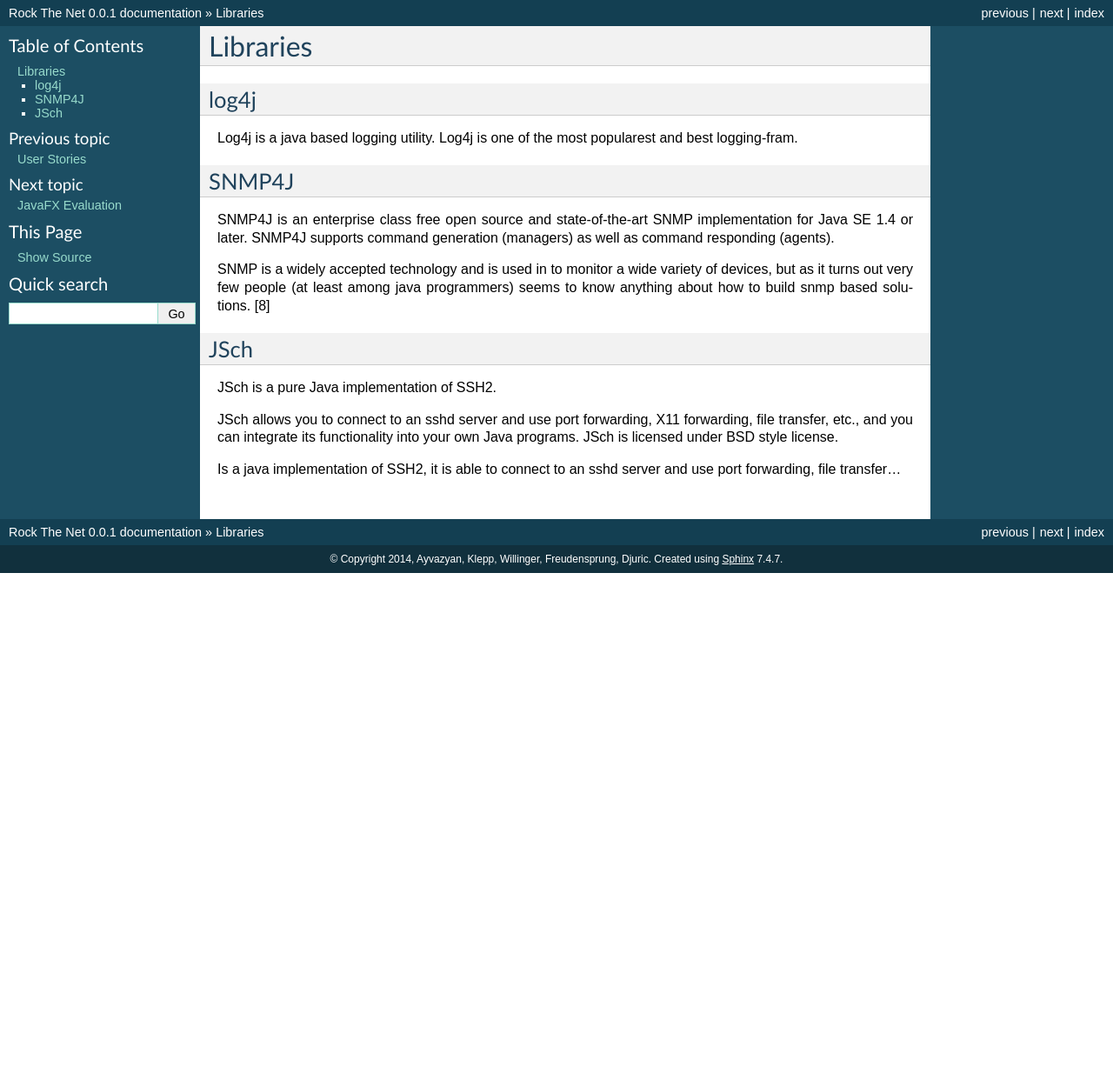
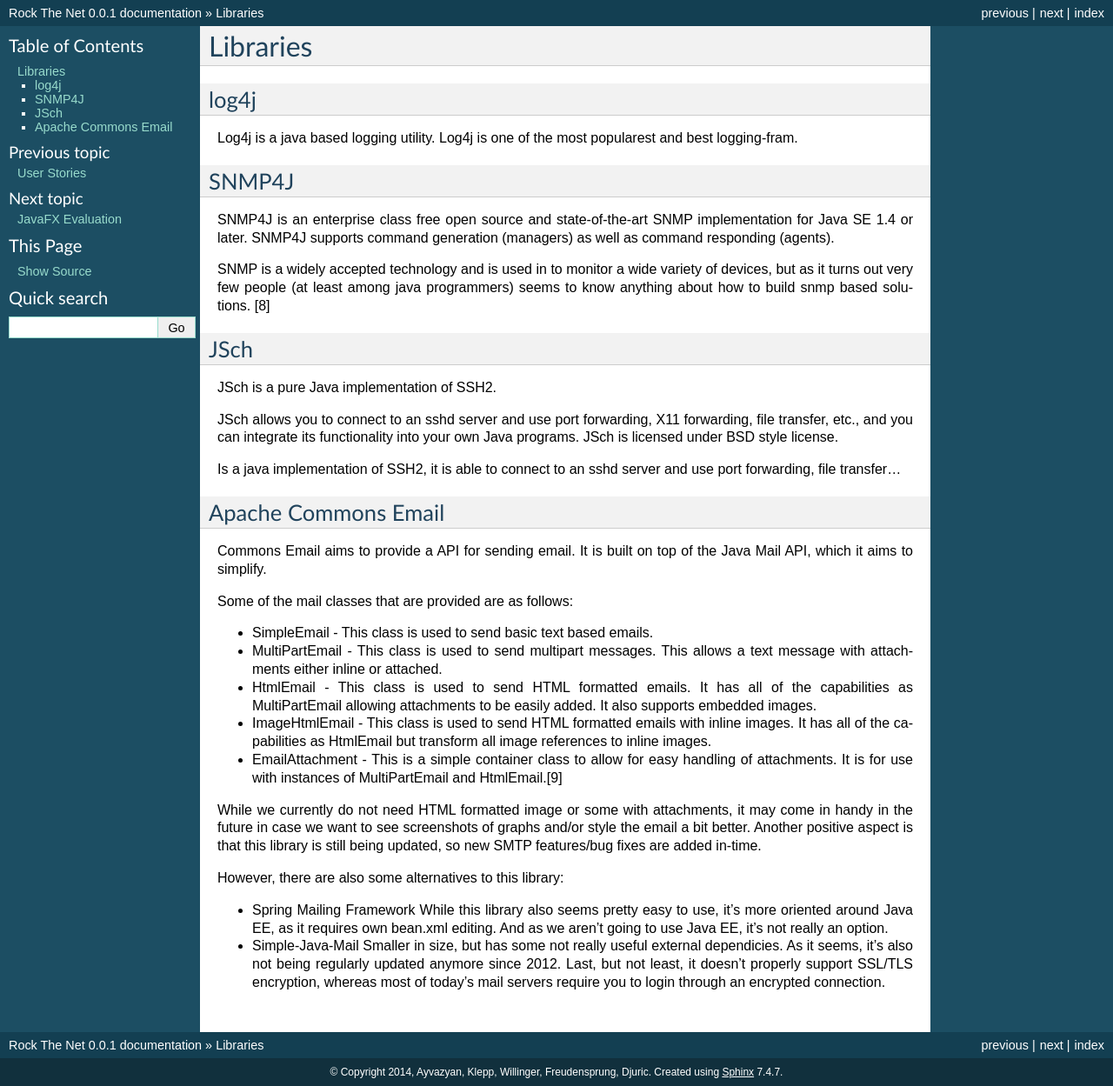
Before and after one commit to aayvazyan-tgm/RouterManagementProject_RockTheNet, a Sphinx documentation site: the page built from docs/libraries.rst, in a window 1280 px wide. Shown: the whole page at 87% size. Built offline with Sphinx 7.4.7, drawn with Linux system fonts in a browser that asks for light colours; before the commit the page ends 900 px from its top, so only the background shows below that.

Commit message:
added email evaluation; fixed small error

```diff
--- a/docs/libraries.rst
+++ b/docs/libraries.rst
@@ -30,3 +30,45 @@
 
 Is a java implementation of SSH2, it is able to connect to an sshd server
 and use port forwarding, file transfer...
+
+Apache Commons Email
+~~~~~~~~~~~~~~~~~~~~
+
+Commons Email aims to provide a API for sending email. It is built on top of
+the Java Mail API, which it aims to simplify.
+
+Some of the mail classes that are provided are as follows:
+
+* SimpleEmail - This class is used to send basic text based emails.
+* MultiPartEmail - This class is used to send multipart messages.
+  This allows a text message with attachments either inline or attached.
+* HtmlEmail - This class is used to send HTML formatted emails.
+  It has all of the capabilities as MultiPartEmail allowing attachments to be
+  easily added.
+  It also supports embedded images.
+* ImageHtmlEmail - This class is used to send HTML formatted emails with
+  inline images.
+  It has all of the capabilities as HtmlEmail but transform all image references
+  to inline images.
+* EmailAttachment - This is a simple container class to allow for easy handling
+  of attachments.
+  It is for use with instances of MultiPartEmail and HtmlEmail.[9]
+
+While we currently do not need HTML formatted image or some with attachments,
+it may come in handy in the future in case we want to see screenshots of graphs
+and/or style the email a bit better.
+Another positive aspect is that this library is still being updated, so new
+SMTP features/bug fixes are added in-time.
+
+However, there are also some alternatives to this library:
+
+- Spring Mailing Framework
+  While this library also seems pretty easy to use, it's more oriented
+  around Java EE, as it requires own bean.xml editing.
+  And as we aren't going to use Java EE, it's not really an option.
+
+- Simple-Java-Mail
+  Smaller in size, but has some not really useful external dependicies.
+  As it seems, it's also not being regularly updated anymore since 2012.
+  Last, but not least, it doesn't properly support SSL/TLS encryption, whereas
+  most of today's mail servers require you to login through an encrypted connection.
--- a/docs/timerecording_willinger.rst
+++ b/docs/timerecording_willinger.rst
@@ -11,5 +11,6 @@
 UML Diagram                       2014-09-25 08:00 08:10   00:10
 Testing SNMP network access       2014-09-25 08:50 09:35   00:45
 Recherche MiB/OID                 2014-09-25 15:00 16:00   01:00
-**TOTAL**                                                **05:35**
+Evaluating EMail libraries        2014-09-26 18:05 19:00   00:55
+**TOTAL**                                                **06:30**
 ================================= ========== ===== ===== =========
```
Also changed, not shown: docs/references.rst (+7 -1 lines).
